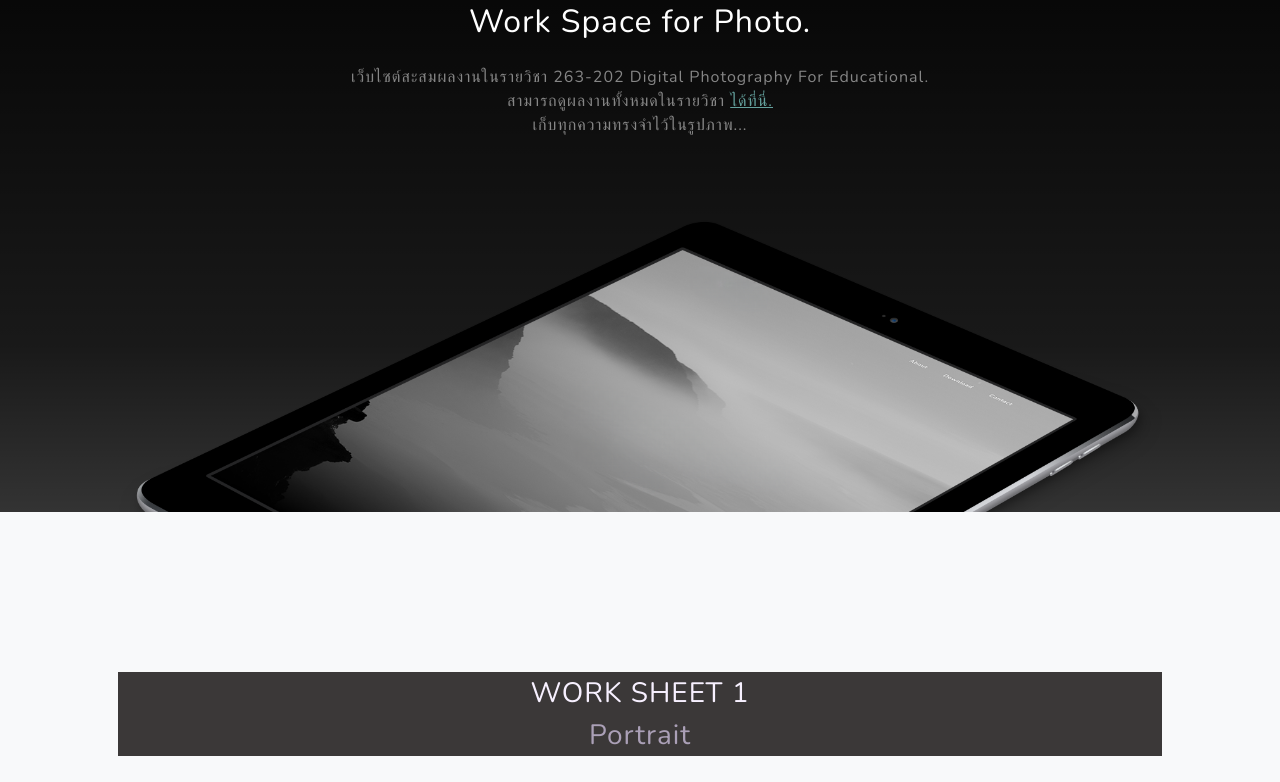
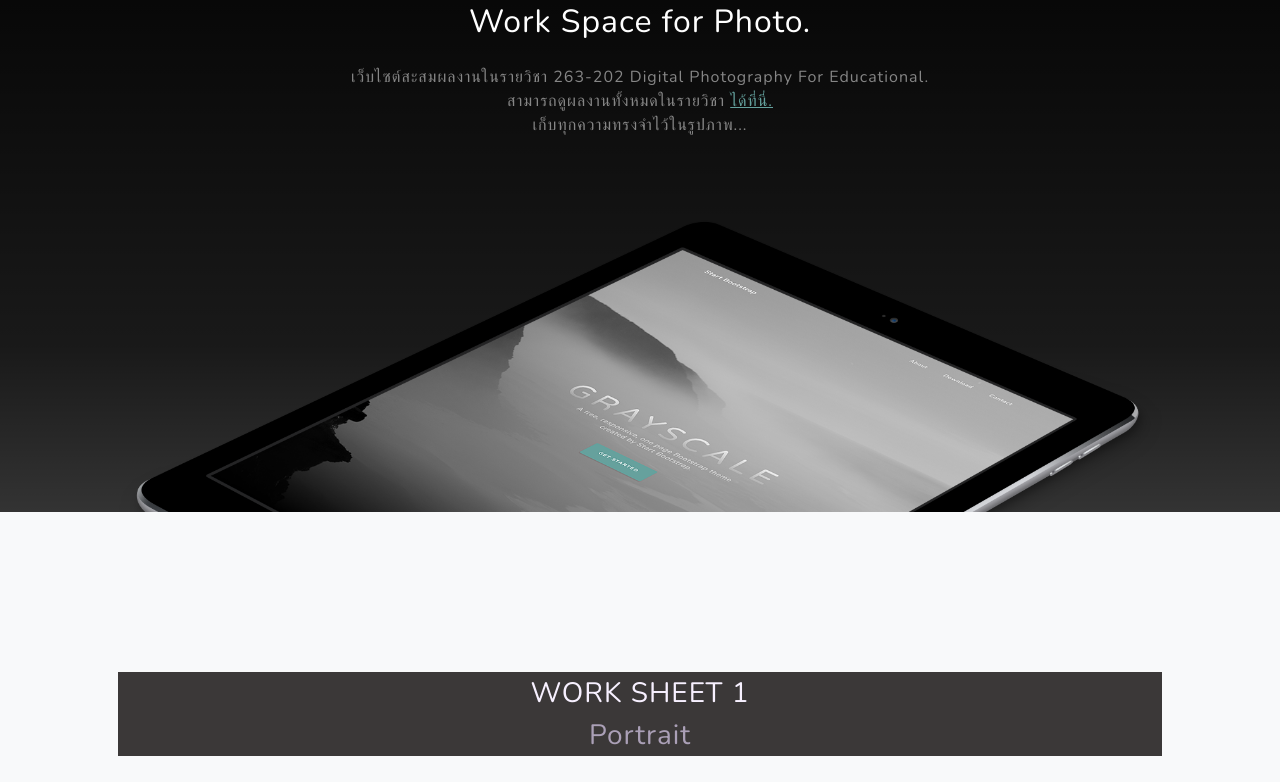
Before and after one commit to AlynJas/Alyn, a plain HTML site: page index.html in a window 1280 px wide. Shown: the part 957-1739 px from the top of the page. Drawn offline with nearby package versions, Linux system fonts and the light colour scheme.

Commit message:
Update index.html

```diff
--- a/index.html
+++ b/index.html
@@ -59,7 +59,7 @@
                         </p>
                     </div>
                 </div>
-                <img class="img-fluid" src="assets/img/hbtm.png" alt="..." />
+                <img class="img-fluid" src="assets/img/ipad.png" alt="..." />
             </div>
         </section>
 
```
